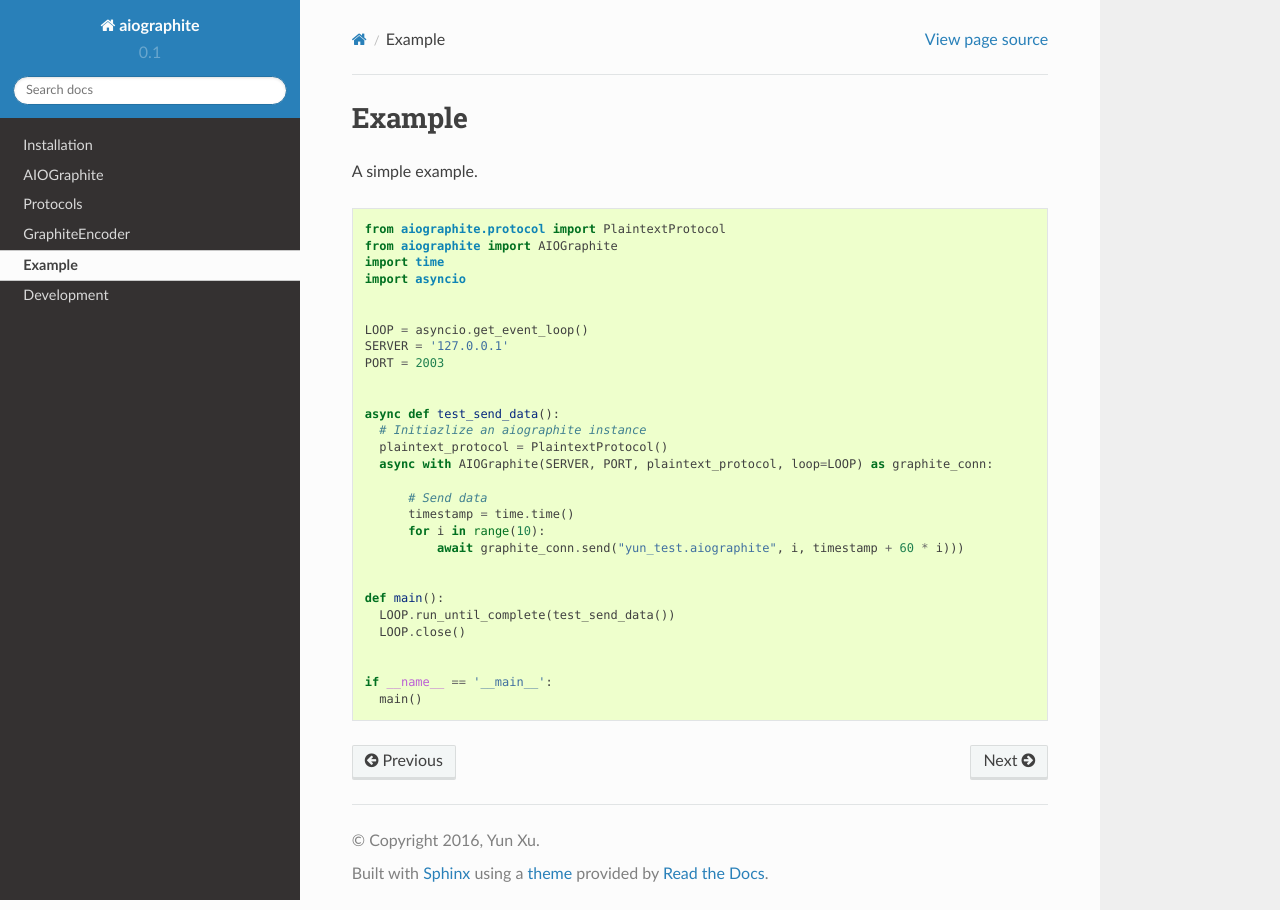
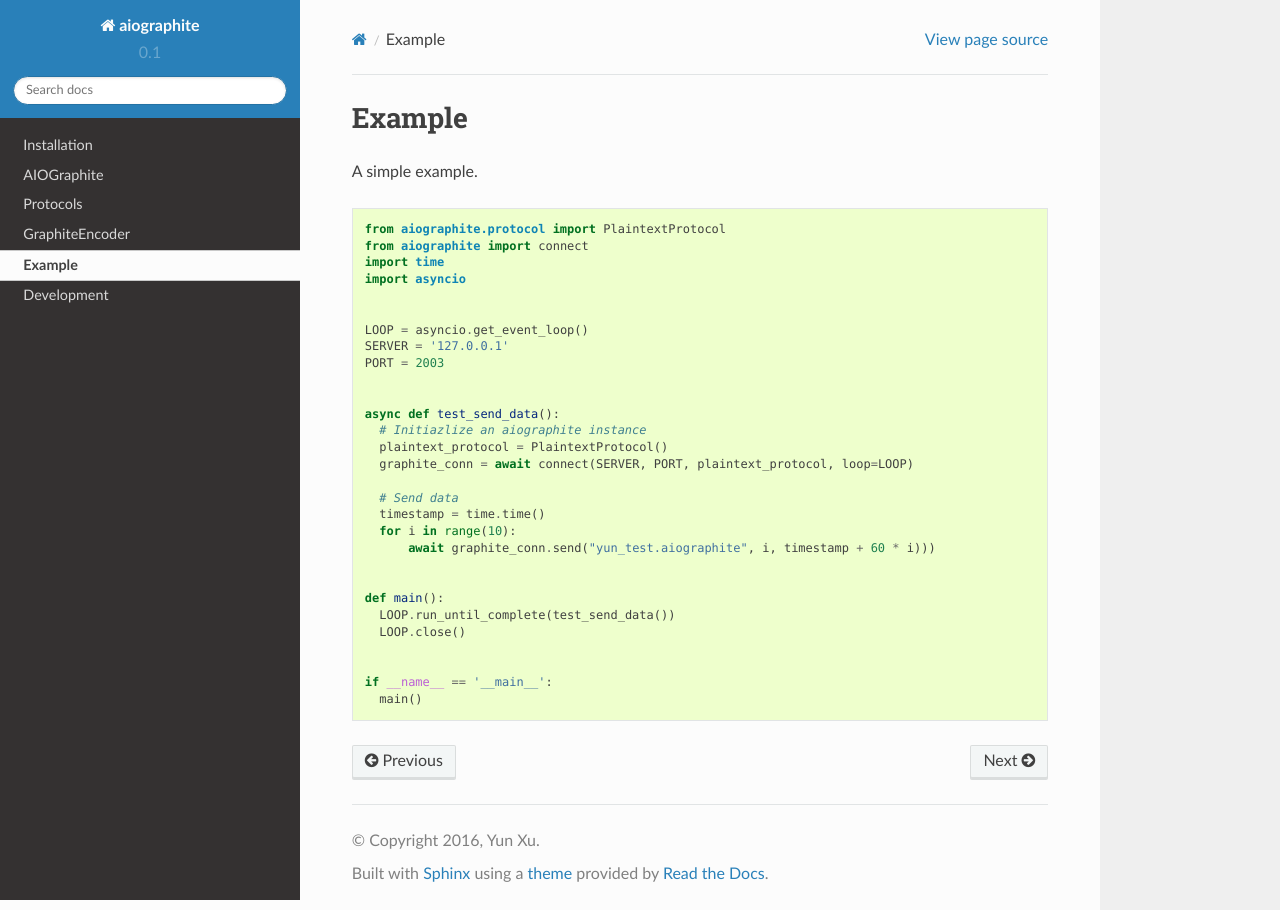
Before and after one commit to zillow/aiographite, a Sphinx documentation site: the page built from docs/example.rst, in a window 1280 px wide. Built offline with Sphinx 7.4.7 and the Read the Docs theme 2.0.0, drawn with Linux system fonts in a browser that asks for light colours.

Commit message:
Update docs

```diff
--- a/docs/example.rst
+++ b/docs/example.rst
@@ -6,7 +6,7 @@ A simple example.
 .. code::
 
     from aiographite.protocol import PlaintextProtocol
-    from aiographite import AIOGraphite
+    from aiographite import connect
     import time
     import asyncio
 
@@ -19,12 +19,12 @@ A simple example.
     async def test_send_data():
       # Initiazlize an aiographite instance
       plaintext_protocol = PlaintextProtocol()
-      async with AIOGraphite(SERVER, PORT, plaintext_protocol, loop=LOOP) as graphite_conn:
+      graphite_conn = await connect(SERVER, PORT, plaintext_protocol, loop=LOOP)
 
-          # Send data
-          timestamp = time.time()
-          for i in range(10):
-              await graphite_conn.send("yun_test.aiographite", i, timestamp + 60 * i)))
+      # Send data
+      timestamp = time.time()
+      for i in range(10):
+          await graphite_conn.send("yun_test.aiographite", i, timestamp + 60 * i)))
 
 
     def main():
```
Also changed, not shown: README.rst (+6 -6 lines).
